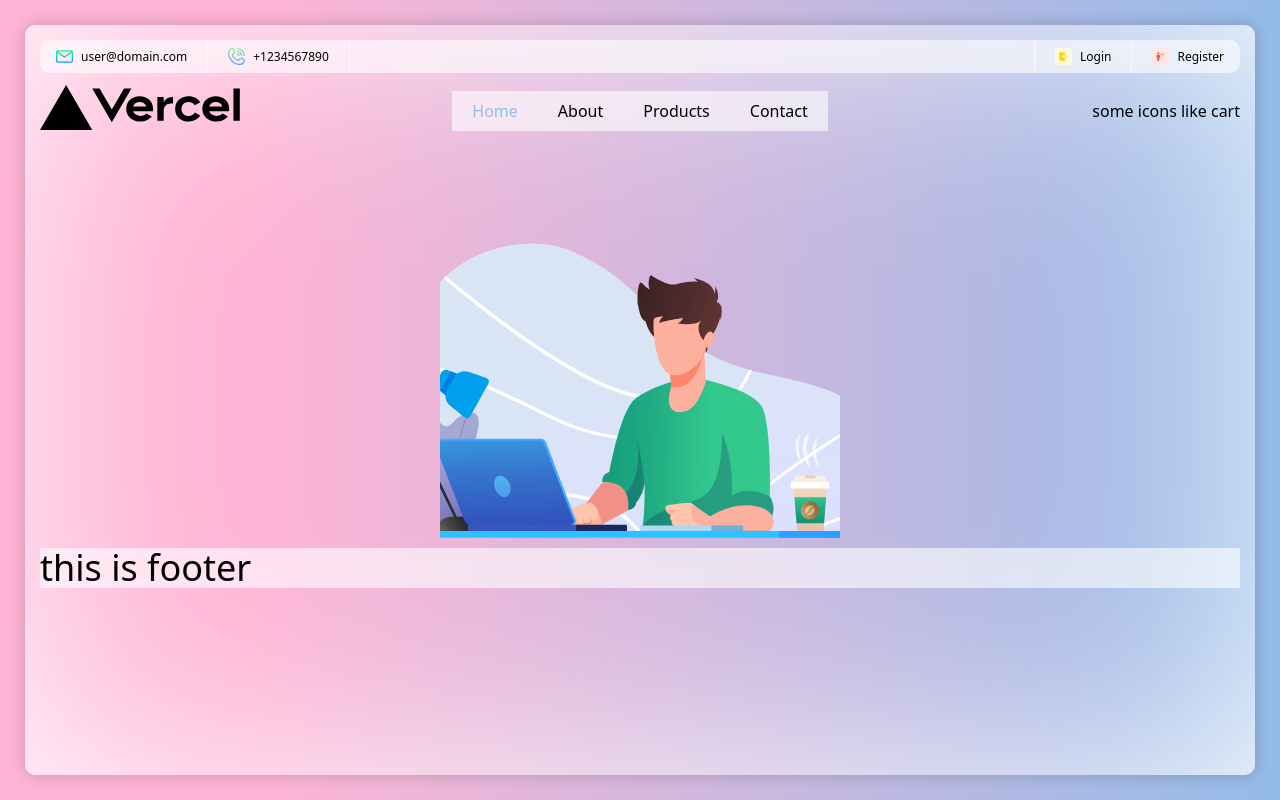
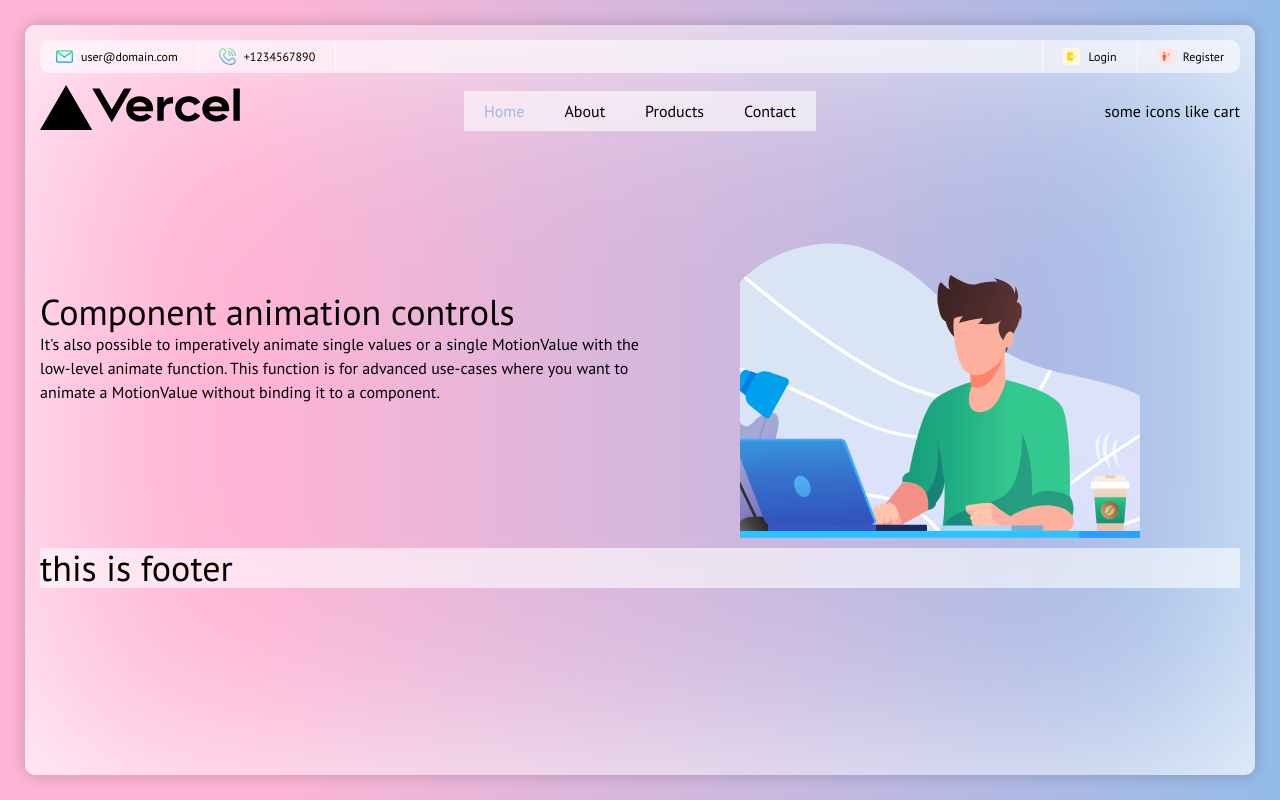
Before and after one commit to mhsazol111/woo-next, a Next.js app: page / in a window 1280 px wide. Built offline with nearby package versions, Linux system fonts and the light colour scheme.

Commit message:
framer motion added

```diff
--- a/package.json
+++ b/package.json
@@ -11,6 +11,7 @@
     "@woocommerce/woocommerce-rest-api": "^1.0.1",
     "autoprefixer": "^10.2.1",
     "axios": "^0.21.1",
+    "framer-motion": "^3.2.1",
     "next": "10.0.5",
     "postcss": "^8.2.4",
     "prop-types": "^15.7.2",
--- a/pages/_app.js
+++ b/pages/_app.js
@@ -1,16 +1,18 @@
+import { AnimatePresence } from 'framer-motion';
+
 import Head from 'next/head';
 import Header from '../src/components/Header';
 import Footer from '../src/components/Footer';
 
 import '../styles/globals.css';
 
-function MyApp({ Component, pageProps }) {
+function MyApp({ Component, pageProps, router }) {
   return (
     <>
       <Head>
         <title>Woo Next</title>
-        {/* <link rel="preconnect" href="https://fonts.gstatic.com" /> */}
-        {/* <link href="https://fonts.googleapis.com/css2?family=PT+Sans:ital,wght@0,400;0,700;1,400;1,700&display=swap" rel="stylesheet" /> */}
+        <link rel="preconnect" href="https://fonts.gstatic.com" />
+        <link href="https://fonts.googleapis.com/css2?family=PT+Sans:ital,wght@0,400;0,700;1,400;1,700&display=swap" rel="stylesheet" />
       </Head>
       <div id="page-container">
         <div className="full-gradient-bg" />
@@ -18,7 +20,9 @@ function MyApp({ Component, pageProps }) {
           <div className="full-glass-bg" />
           <Header />
           <div id="main-content">
-            <Component {...pageProps} />
+            <AnimatePresence exitBeforeEnter>
+              <Component {...pageProps} key={router.route} />
+            </AnimatePresence>
           </div>
           <Footer />
         </div>
--- a/pages/about.jsx
+++ b/pages/about.jsx
@@ -1,12 +1,18 @@
+import { motion } from 'framer-motion';
 import Head from 'next/head';
+import { pageTransition } from '../src/services/animation';
 
 const About = () => {
   return (
     <>
       <Head>
-        <title>About Us</title>
+        <title>This is About Page</title>
       </Head>
-      <h1>This is about us</h1>
+      <motion.div variants={pageTransition} initial="initial" animate="animate" exit="exit" className="about-section">
+        <div className="h-screen w-full bg-red-300">
+          <h1>This is about us</h1>
+        </div>
+      </motion.div>
     </>
   );
 };
--- a/pages/index.jsx
+++ b/pages/index.jsx
@@ -1,6 +1,8 @@
+import { motion } from 'framer-motion';
 import Head from 'next/head';
 import Lottie from 'react-lottie';
 
+import { fadeInUp, pageTransition } from '../src/services/animation';
 import lottieAnimation from '../src/assets/lottie/laptop-working.json';
 
 const Home = () => {
@@ -18,9 +20,22 @@ const Home = () => {
       <Head>
         <title>This is the home page</title>
       </Head>
-      <div className="section">
-        <Lottie options={defaultOptions} height={400} width={400} />
-      </div>
+      <motion.div variants={pageTransition} initial="initial" animate="animate" exit="exit" className="section-1">
+        <div className="flex items-center">
+          <div className="lg:w-1/2 w-full">
+            <motion.h1 variants={fadeInUp} initial="initial" animate="animate">
+              Component animation controls
+            </motion.h1>
+            <p>
+              It's also possible to imperatively animate single values or a single MotionValue with the low-level animate function. This function is
+              for advanced use-cases where you want to animate a MotionValue without binding it to a component.
+            </p>
+          </div>
+          <div className="lg:w-1/2 w-full">
+            <Lottie options={defaultOptions} height={400} width={400} />
+          </div>
+        </div>
+      </motion.div>
     </>
   );
 };
--- a/pages/products.jsx
+++ b/pages/products.jsx
@@ -1,5 +1,10 @@
+import { motion } from 'framer-motion';
+
+import Head from 'next/head';
 import ProductGridItem from '../src/components/ProductGridItem';
+
 import { getProducts } from '../src/services/fetchData';
+import { pageTransition, stagger } from '../src/services/animation';
 
 export const getStaticProps = async () => {
   const products = await getProducts();
@@ -12,18 +17,23 @@ export const getStaticProps = async () => {
 const Products = ({ products }) => {
   return (
     <>
-      <section className="py-10">
+      <Head>
+        <title>This is Products Page</title>
+      </Head>
+      <motion.div variants={pageTransition} initial="initial" animate="animate" exit="exit" key="asdfdsf-page">
+        <div className="py-10">
           <h2 className="text-center pb-10">Products</h2>
           {products ? (
-          <div className="product-grid grid 2xl:grid-cols-5 xl:grid-cols-4 md:grid-cols-3 grid-cols-1 gap-4">
+            <motion.div variants={stagger} className="product-grid grid 2xl:grid-cols-5 xl:grid-cols-4 md:grid-cols-3 grid-cols-1 gap-4">
               {products.map((product) => {
                 return <ProductGridItem key={product.id} product={product} />;
               })}
-          </div>
+            </motion.div>
           ) : (
             <h1>Something Went Wrong</h1>
           )}
-      </section>
+        </div>
+      </motion.div>
     </>
   );
 };
--- a/src/components/ProductGridItem.jsx
+++ b/src/components/ProductGridItem.jsx
@@ -1,18 +1,23 @@
 import Link from 'next/link';
+import { motion } from 'framer-motion';
 import Image from 'next/image';
+import { fadeInUp, springFromRight } from '../services/animation';
 
 import productStyle from '../assets/css/Product.module.css';
 
 const ProductGridItem = ({ product }) => {
   return (
-    // <div key={product.id} className="product-item 2xl:w-1/6 xl:w-1/5 md:w-2/6 w-full ml-2 mr-2">
+    <motion.div
+      variants={fadeInUp}
+      whileHover={{ scale: 1.05 }}
+      whileTap={{ scale: 0.95 }}
+      className={`${productStyle.product_item} second_level_blur rounded-md p-5 relative overflow-hidden`}
+    >
       <Link href={`/products/${product.slug}`}>
-      <a key={product.id} className={`${productStyle.product_item} second_level_blur rounded-md p-5 relative overflow-hidden`}>
-        {console.log(product)}
-
-        <div className="product_img text-center w-full block mt-5 mb-7">
+        <a href="">
+          <motion.div variants={springFromRight} key={product.id} className="product_img text-center w-full block mt-5 mb-7">
             <Image src={product.images[0].src} width={150} height={150} type="intrinsic" alt={product.name} className="m-auto" />
-        </div>
+          </motion.div>
 
           <div className="product_info">
             <h4 className="product_title">{product.name}</h4>
@@ -42,6 +47,7 @@ const ProductGridItem = ({ product }) => {
           </div>
         </a>
       </Link>
+    </motion.div>
   );
 };
 export default ProductGridItem;
--- /dev/null
+++ b/src/services/animation.js
@@ -0,0 +1,64 @@
+export const pageTransition = {
+  initial: {
+    opacity: 0,
+  },
+  animate: {
+    opacity: 1,
+  },
+  exit: {
+    opacity: 0,
+  },
+};
+
+// animate: defines animation
+// initial: defines initial state of animation or stating point.
+// exit: defines animation when component exits
+
+// Our custom easing
+const easing = [0.6, -0.05, 0.01, 0.99];
+
+// Custom variant
+export const fadeInUp = {
+  initial: {
+    y: 60,
+    opacity: 0,
+    transition: { duration: 0.6, ease: easing },
+  },
+  animate: {
+    y: 0,
+    opacity: 1,
+    transition: {
+      duration: 0.6,
+      ease: easing,
+    },
+  },
+};
+
+export const springFromRight = {
+  initial: {
+    x: 60,
+    opacity: 0,
+  },
+  animate: {
+    x: 0,
+    opacity: 1,
+    transition: {
+      delay: 0.7,
+    },
+  },
+};
+
+export const stagger = {
+  animate: {
+    transition: {
+      staggerChildren: 0.05,
+    },
+  },
+};
+
+export default {
+  pageTransition,
+  fadeInUp,
+  springFromRight,
+  stagger,
+};
--- a/styles/globals.css
+++ b/styles/globals.css
@@ -24,6 +24,10 @@
     padding: 3px;
     color: #e83e8c;
   }
+}
+
+body {
+  font-family: 'PT Sans', sans-serif;
 }
 
 #page-container {
```
Also changed, not shown: 1 other file (tests, documents, lock files or other folders). Lines whose indentation alone changed are shown as unchanged.
